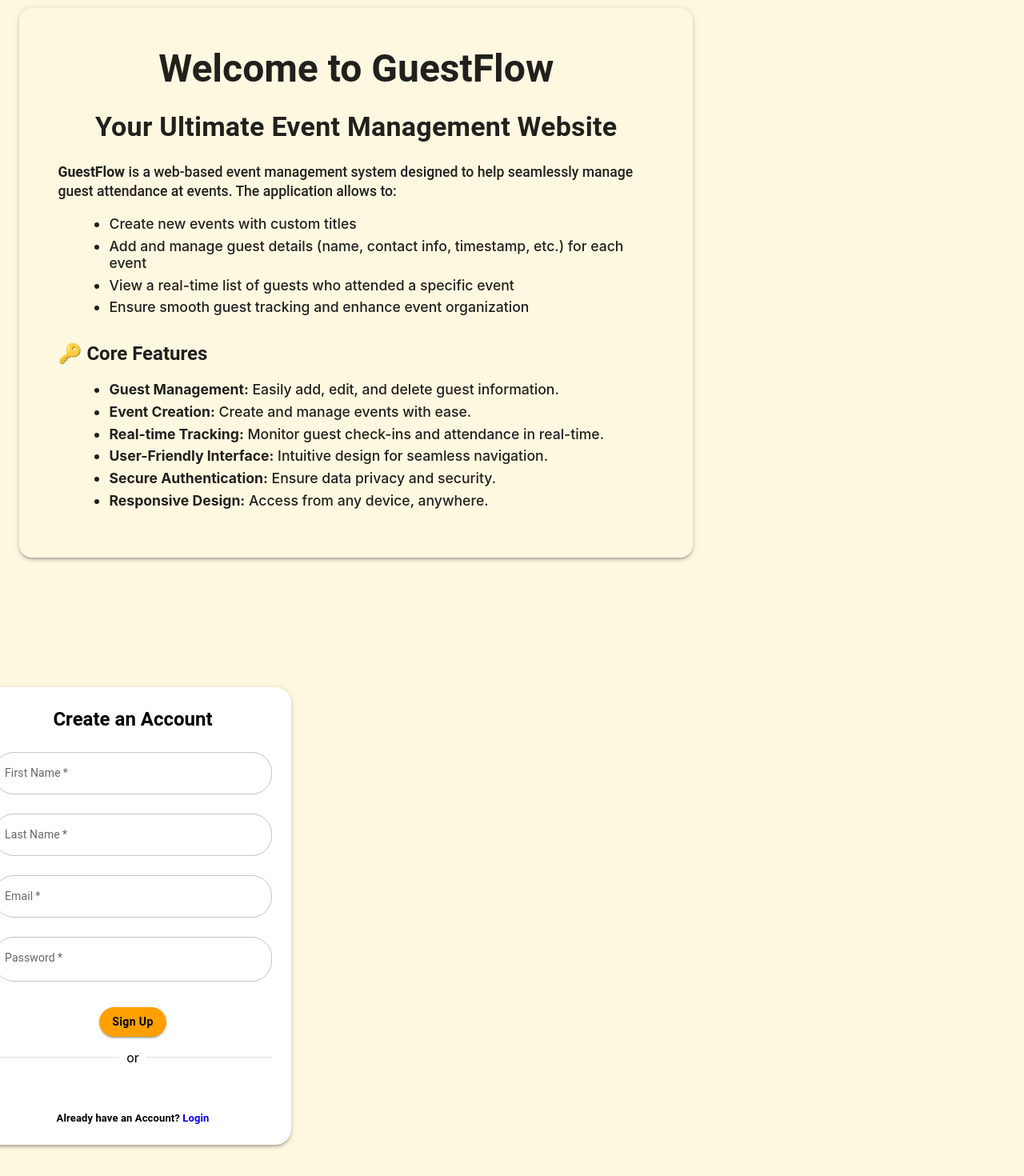
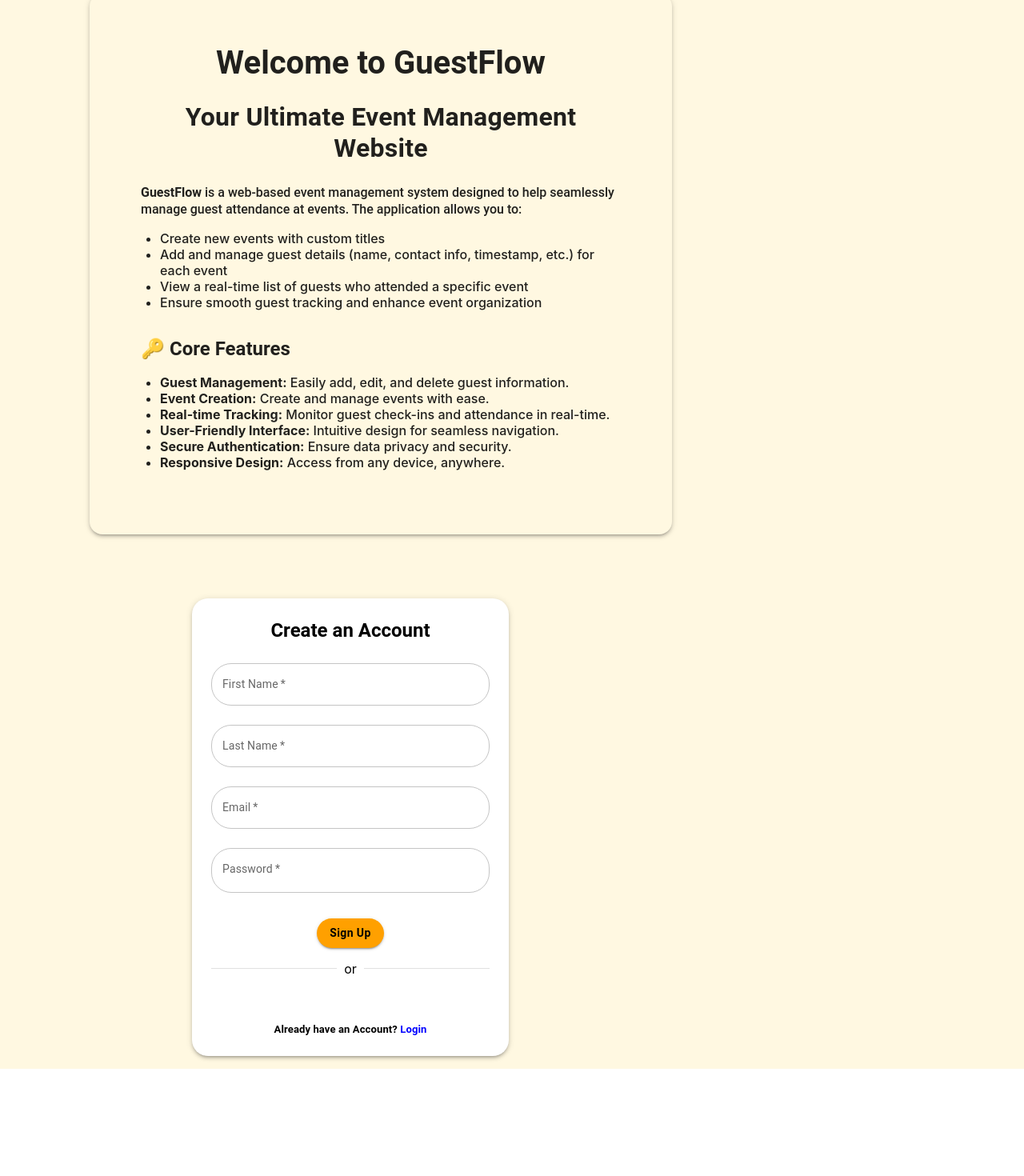
Before and after one commit to anudeepkumar007/FrontEnd_GuestFlow, a React (Create React App) app: page / in a window 1280 px wide. Shown: the part 120-1590 px from the top of the page at 80% size. After the commit the page ends 1456 px from the top, so only its background shows below. Built offline with nearby package versions, Linux system fonts and the light colour scheme; some icons are missing; a web font is replaced by a local one.

Commit message:
commit the final changes

```diff
--- a/public/index.html
+++ b/public/index.html
@@ -24,7 +24,7 @@
       work correctly both with client-side routing and a non-root public URL.
       Learn how to configure a non-root public URL by running `npm run build`.
     -->
-    <title>React App</title>
+    <title>GuestFlow</title>
     <link href="https://fonts.googleapis.com/css2?family=Wendy+One&display=swap" rel="stylesheet">
   </head>
   <body>
--- a/src/Home.js
+++ b/src/Home.js
@@ -5,41 +5,48 @@ import Signup from './SignUp';
 function Home() {
     return (
         <Box sx={{ backgroundColor: '#fff8e1', minHeight: '100vh' }}>
-            {/* Top AppBar */}
-            <Nav />
+            <Nav/>
+        <Box sx={{ backgroundColor: '#fff8e1', justifyContent: 'center'
 
-            <Grid container   sx={{ minHeight: '85vh'}}>
+             }}>
+            <Grid container sx={{ mt: { xs: 3  }, // Move grids closer to Nav
+        px: { xs: 2, md: 4 },
+        ml: { xs: 0, md: 10 }, }}>
                 {/* Left Side */}
-                <Grid item xs={12} md={6} sx={{ ml: -22 , display: 'flex', justifyContent: 'center', alignItems: 'center' }}>
+                <Grid
+                    item
+                    xs={12}
+                    md={6}
+                    sx={{
+                        display: 'flex',
+          justifyContent: 'center',
+          alignItems: 'flex-start',
+                    }}
+                >
                     <Paper
                         elevation={3}
                         sx={{
-                            mt: 8,
-                            mb:4,
-                        width: '75%',
-                        maxWidth: '60%',
-                        height: '75%',
-                        p: 6,
+                            mt: { xs: 2, md: 3 },
+                            p: { xs: 6, md: 8 },
+                            width: '100%',
+                            maxWidth: 600,
                             bgcolor: '#fff8e1',
                             borderRadius: 4,
                         }}
                     >
-                        <Typography variant="h3"sx={{ fontWeight: 'bold', textAlign: 'center', mb: 3 }}>
+                        <Typography variant="h3" sx={{ fontWeight: 'bold', textAlign: 'center', mb: 3, fontSize: { xs: '1.8rem', md: '2.5rem' } }}>
                             Welcome to GuestFlow
                         </Typography>
 
-                        <Typography variant="h4" sx={{ fontWeight: 'bold',textAlign: 'center', mb: 3 }}>
+                        <Typography variant="h4" sx={{ fontWeight: 'bold', textAlign: 'center', mb: 3, fontSize: { xs: '1.4rem', md: '2rem' } }}>
                             Your Ultimate Event Management Website
                         </Typography>
 
-                        <Typography variant="h5" sx={{ fontWeight: 500,mb: 2,fontSize: '1.1rem' }}>
-                        <strong>GuestFlow</strong> is a web-based event management system designed to help  seamlessly manage guest attendance at events. The application allows to:
+                        <Typography variant="h5" sx={{ fontWeight: 500, mb: 2, fontSize: '1rem' }}>
+                            <strong>GuestFlow</strong> is a web-based event management system designed to help seamlessly manage guest attendance at events. The application allows you to:
                         </Typography>
 
-                        <Box component="ul"  sx={{ fontWeight: 500,fontSize: '1.1rem', pl: 8, mb: 4 ,istStyle: 'disc',
-                            '& > li': {
-                            marginBottom: '1%', // or use theme spacing like `mb: 1`
-                            },}}>
+                        <Box component="ul" sx={{ fontWeight: 500, fontSize: '1rem', pl: 3, mb: 4, listStyle: 'disc' }}>
                             <li>Create new events with custom titles</li>
                             <li>Add and manage guest details (name, contact info, timestamp, etc.) for each event</li>
                             <li>View a real-time list of guests who attended a specific event</li>
@@ -50,10 +57,7 @@ function Home() {
                             🔑 Core Features
                         </Typography>
 
-                        <Box component="ul" sx={{ fontWeight: 500, fontSize: '1.1rem', pl: 8,istStyle: 'disc',
-                            '& > li': {
-                            marginBottom: '1%', // or use theme spacing like `mb: 1`
-                            }, }}>
+                        <Box component="ul" sx={{ fontWeight: 500, fontSize: '1rem', pl: 3, listStyle: 'disc' }}>
                             <li><strong>Guest Management:</strong> Easily add, edit, and delete guest information.</li>
                             <li><strong>Event Creation:</strong> Create and manage events with ease.</li>
                             <li><strong>Real-time Tracking:</strong> Monitor guest check-ins and attendance in real-time.</li>
@@ -64,24 +68,25 @@ function Home() {
                     </Paper>
                 </Grid>
 
-
-                <Grid item xs={12} md={6}>
-
-                    <Container maxWidth="xs" sx={{ mt: 8, mb: 6 }}>
-
-
-                        {/* Side-by-side layout */}
-                        <Grid container spacing={2} sx={{ ml:-10,mt:2,display: 'flex', justifyContent: 'center', alignItems: 'center' }}>
-                            {/* Signup Form */}
-                            <Grid item xs={10} md={6}>
+                {/* Right Side (Signup Form) */}
+                <Grid
+                    item
+                    xs={12}
+                    md={6}
+                    sx={{
+                        display: 'flex',
+                        justifyContent: 'center',
+                        alignItems: 'flex-start',
+                        p: { xs: 2, md: 2 },
+                        ml: { xs: 0, md: 8 } // ✅ moves only the Signup section to right on medium+ screens
+                    }}
+                    >
+                    <Container maxWidth="sm">
                         <Signup />
+                    </Container>
 </Grid>
             </Grid>
-
-                    </Container>
-                </Grid>
-
-            </Grid>
+        </Box>
         </Box>
     );
 }
--- a/src/Nav.js
+++ b/src/Nav.js
@@ -25,12 +25,12 @@ function Nav() {
 
           {/* Right-aligned buttons inside Toolbar */}
           <Button  color="primary"
-           type="submit" onClick={handleLoginClick} sx={{ mt: 0, bgcolor: "#ffecb3",fontWeight: "bold",color: "black",
+           type="submit" onClick={handleLoginClick} sx={{ bgcolor: "#ffecb3",fontWeight: "bold",color: "black",
                      "&:hover": { bgcolor: "" },borderRadius: "20px",textTransform: "none" }}>
             Login
           </Button>
           <Button  color="primary"
-               type="submit" sx={{ mt: 0, ml: 2, bgcolor: "#ffecb3",fontWeight: "bold",color: "black",
+               type="submit" sx={{ bgcolor: "#ffecb3",fontWeight: "bold",color: "black",
                            "&:hover": { bgcolor: "" },borderRadius: "20px",textTransform: "none" }}>
             About Us
           </Button>
```
Lines whose indentation alone changed are shown as unchanged.
